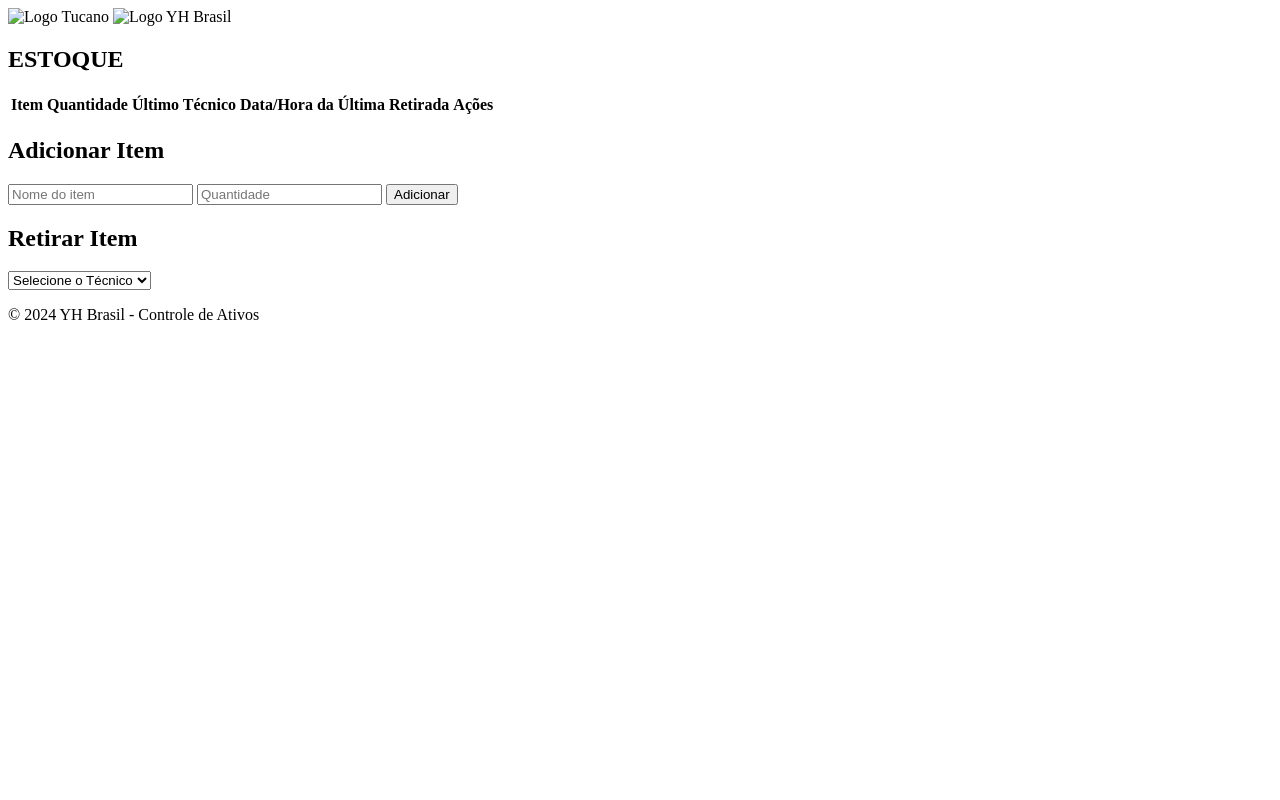
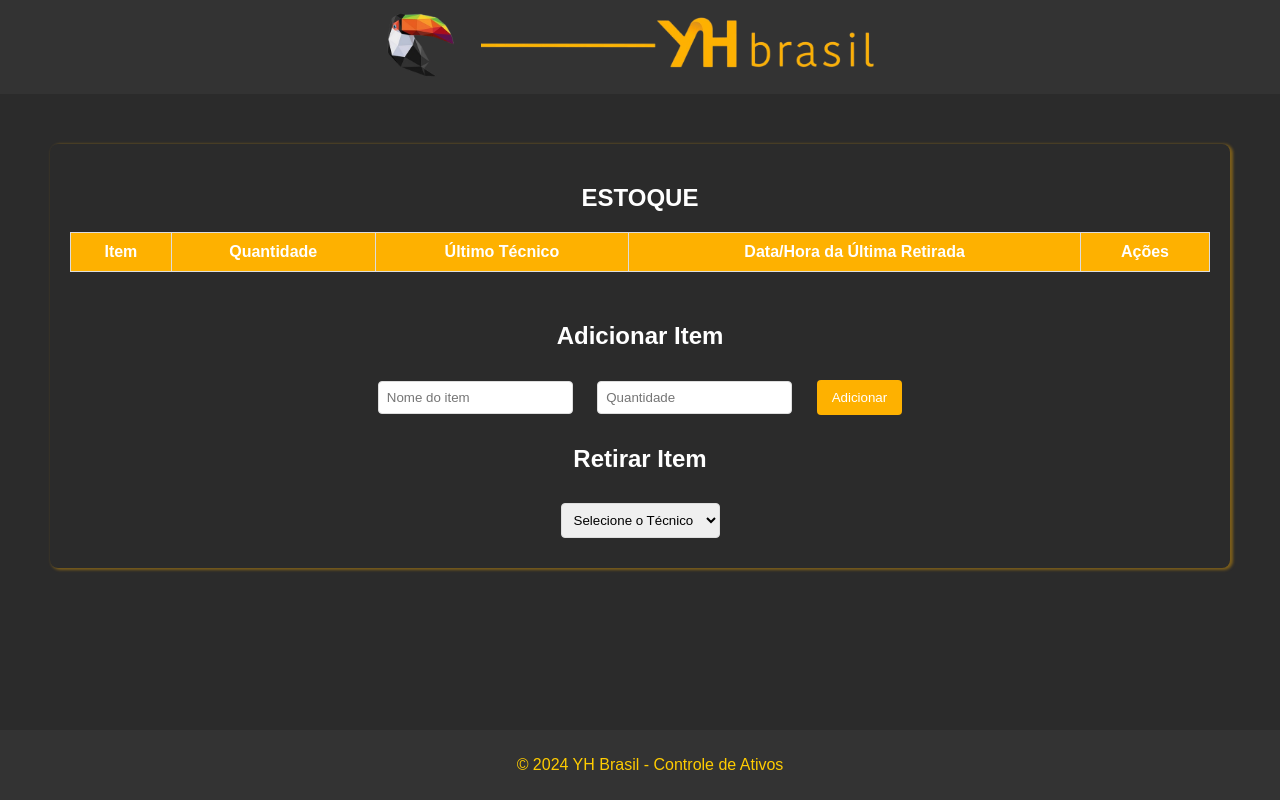
Before and after one commit to LurqkjnDev/controle-de-ativosv2, a plain HTML site: page index.html in a window 1280 px wide. Drawn offline with Linux system fonts and the light colour scheme; the site is published under a folder, as on GitHub Pages, so addresses that start at the root find nothing.

Commit message:
alteracao

```diff
--- a/index.html
+++ b/index.html
@@ -4,13 +4,13 @@
     <meta charset="UTF-8">
     <meta name="viewport" content="width=device-width, initial-scale=1.0">
     <title>Controle de Ativos</title>
-    <link rel="stylesheet" href="/css/style.css">
-    <link rel="shortcut icon" href="/imgs/logo3-removebg-preview.png" type="image/x-icon">
+    <link rel="stylesheet" href="./css/style.css">
+    <link rel="shortcut icon" href="./imgs/logo3-removebg-preview.png" type="image/x-icon">
 </head>
 <body>
     <header class="header">
-        <img src="/imgs/logo-removebg-preview.png" alt="Logo Tucano" class="logo">
-        <img src="/imgs/logo2-removebg-preview.png" alt="Logo YH Brasil" class="logo2">
+        <img src="./imgs/logo-removebg-preview.png" alt="Logo Tucano" class="logo">
+        <img src="./imgs/logo2-removebg-preview.png" alt="Logo YH Brasil" class="logo2">
       </header>
     <div class="container">
         <h2>ESTOQUE</h2>
@@ -53,6 +53,6 @@
         <p>&copy; 2024 YH Brasil - Controle de Ativos</p>
       </footer>
 
-    <script src="/js/app.js"></script>
+    <script src="./js/app.js"></script>
 </body>
 </html>
```
